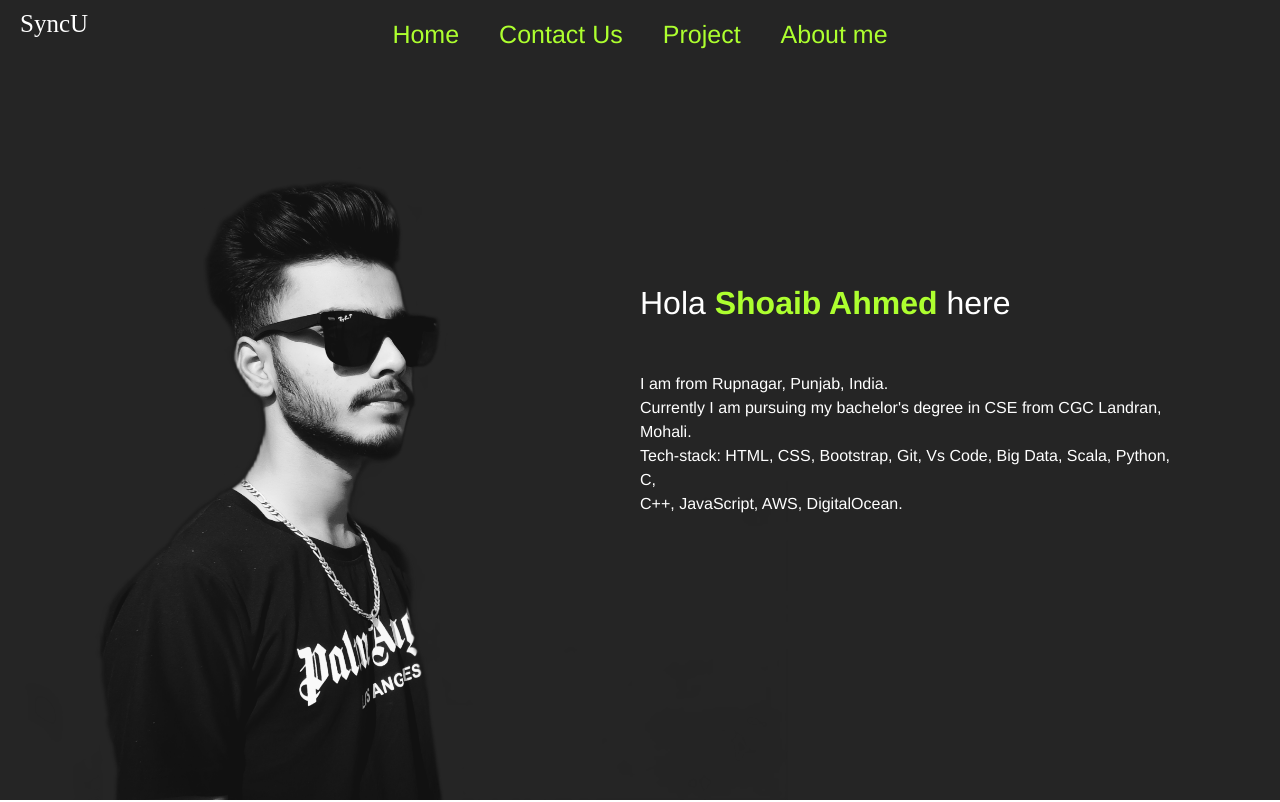
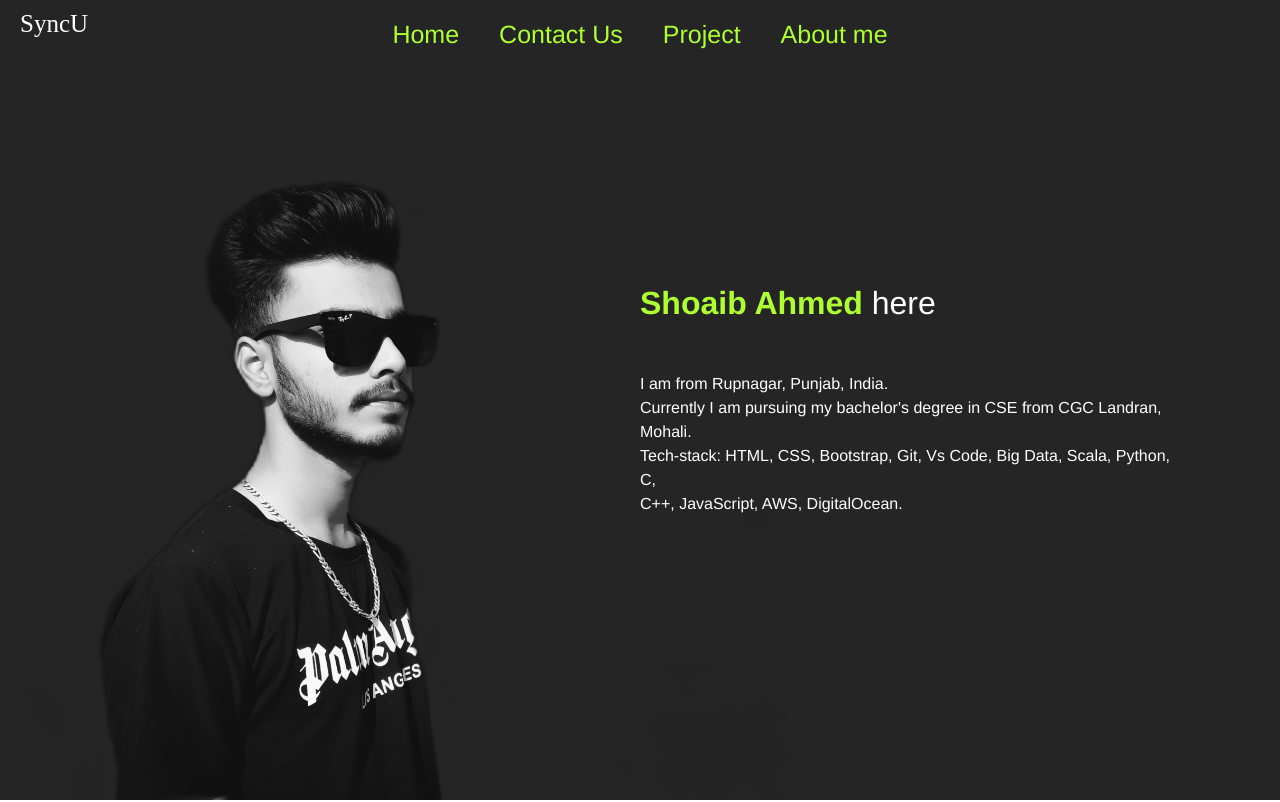
Before and after one commit to shoaibahmed1783/shoaibahmed1783.github.io, a plain HTML site: page index.html in a window 1280 px wide. Shown: the top 802 px of the page. Drawn offline with Linux system fonts and the light colour scheme; a web font is replaced by a local one.

Commit message:
Update index.html
Co-authored-by: Shivam kaushal <shivamkaushal907@gmail.com>

```diff
--- a/index.html
+++ b/index.html
@@ -15,7 +15,7 @@
     </nav>
     <div class="hero" id="home">
       <div class="content">
-        <h1>Hola <span class="name">Shoaib Ahmed</span> here</h1>
+        <h1> <span class="name">Shoaib Ahmed</span> here</h1>
         <p>
          I am from Rupnagar, Punjab, India.
         <br>Currently I am pursuing my bachelor's degree in CSE from CGC Landran, Mohali.
```
